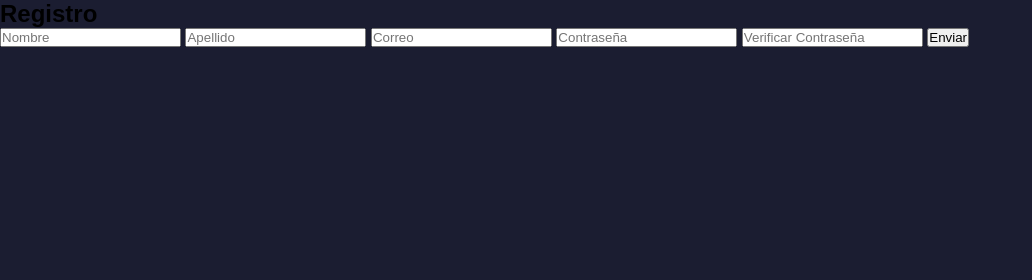
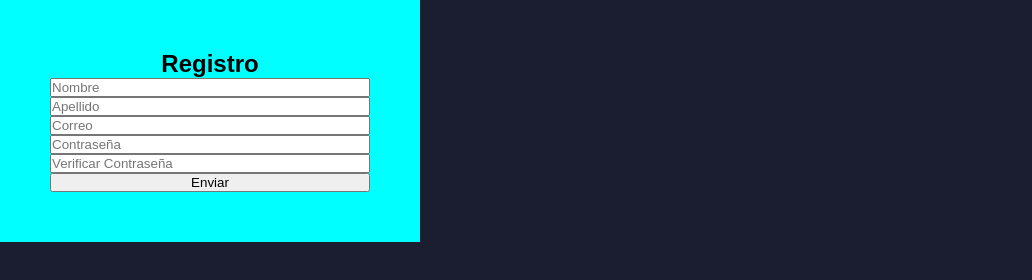
Before and after one commit to Luiggi-gib/luiggi-gib.github.io, a plain HTML site: page index.html in a window 1280 px wide. Shown: the whole page, without its empty margins (0-1032 px from the left). Drawn offline with Linux system fonts and the light colour scheme.

Commit message:
Update anexo1.css
se mejoro el registro

```diff
--- a/anexo1.css
+++ b/anexo1.css
@@ -8,5 +8,14 @@ body {
     font-family: Arial, Helvetica, sans-serif;
     background-color: #1b1d31;
     display: flex
+}
 
+form {
+    background-color: aqua;
+    display: flex;
+    flex-direction: column;
+    padding: 50px;
+    width: 420px;
+    box-shadow: 0 0 20 rgba(0, 0, 0, 0.2);
+    text-align: center;
 }
```
